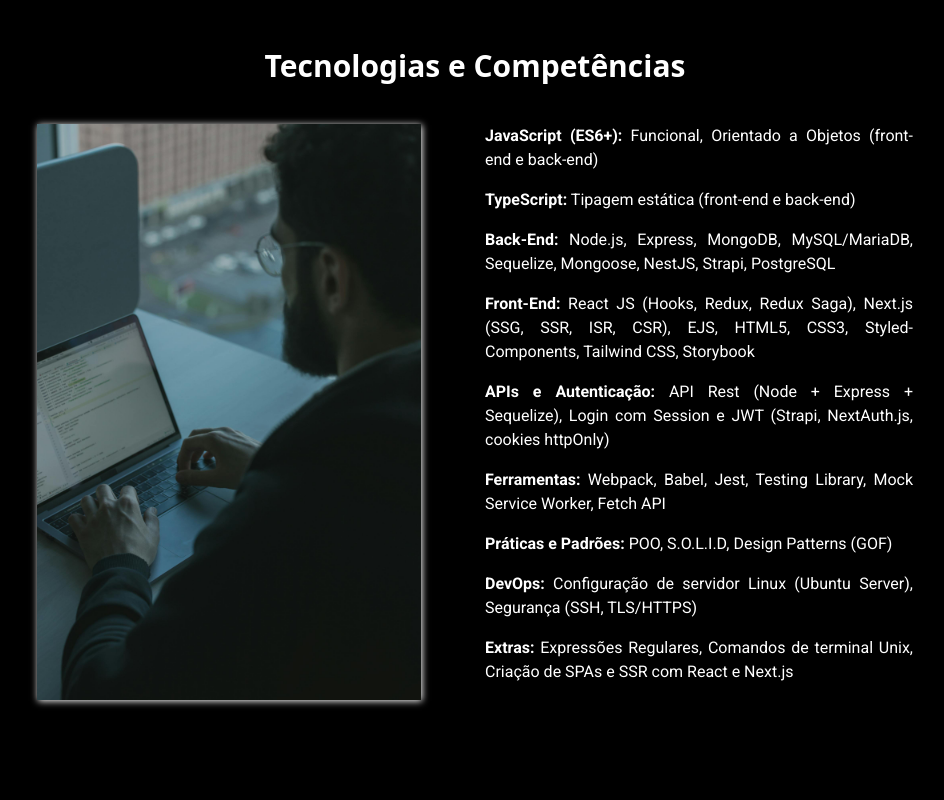
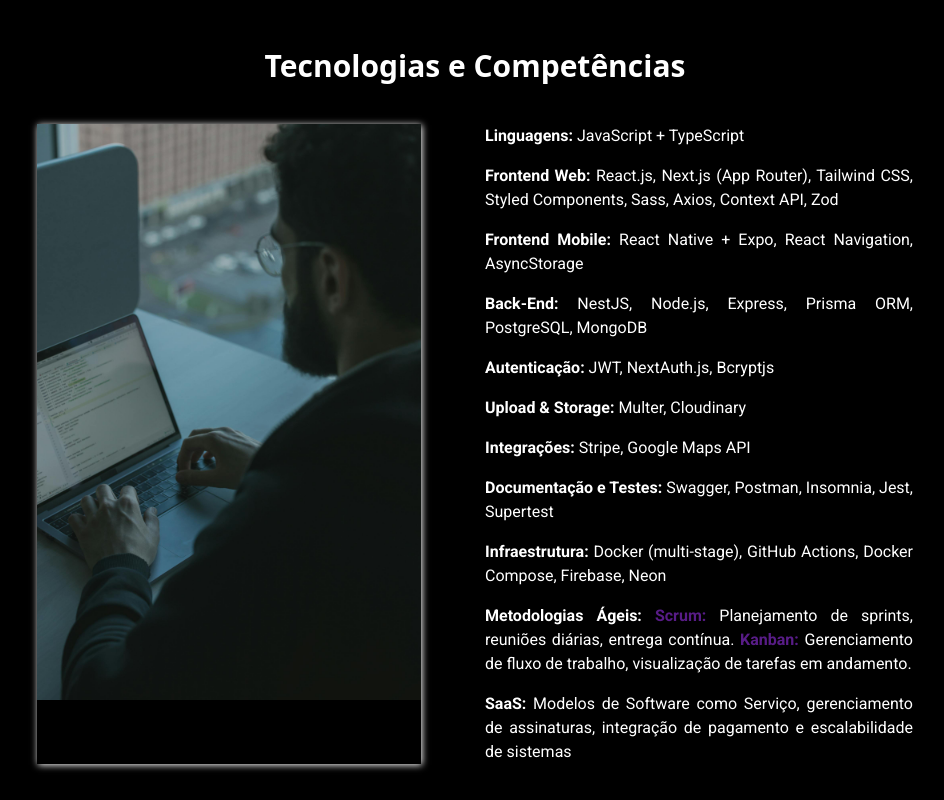
Before and after one commit to renancodes2/my-portifolio, a website: page index.html in a window 1280 px wide. Shown: the part 700-1500 px from the top of the page, without its empty margins (165-1109 px from the left). Drawn offline with Linux system fonts and the light colour scheme.

Commit message:
Updating technologies and contact methods

```diff
--- a/index.html
+++ b/index.html
@@ -102,37 +102,38 @@
         <div class="font-roboto">
           <ul class="max-w-[600px] mx-auto text-justify space-y-4">
             <li>
-              <span class="font-semibold">JavaScript (ES6+):</span> Funcional, Orientado a Objetos (front-end e back-end)
+              <span class="font-semibold">Linguagens:</span> JavaScript + TypeScript
             </li>
             <li>
-              <span class="font-semibold">TypeScript:</span> Tipagem estática (front-end e back-end)
+              <span class="font-semibold">Frontend Web:</span> React.js, Next.js (App Router), Tailwind CSS, Styled Components, Sass, Axios, Context API, Zod
             </li>
             <li>
-              <span class="font-semibold">Back-End:</span> Node.js, Express, MongoDB, MySQL/MariaDB, Sequelize, Mongoose,
-              NestJS, Strapi, PostgreSQL
+              <span class="font-semibold">Frontend Mobile:</span> React Native + Expo, React Navigation, AsyncStorage
             </li>
             <li>
-              <span class="font-semibold">Front-End:</span> React JS (Hooks, Redux, Redux Saga), Next.js (SSG, SSR, ISR, CSR),
-              EJS, HTML5, CSS3, Styled-Components, Tailwind CSS, Storybook
+              <span class="font-semibold">Back-End:</span> NestJS, Node.js, Express, Prisma ORM, PostgreSQL, MongoDB
             </li>
             <li>
-              <span class="font-semibold">APIs e Autenticação:</span> API Rest (Node + Express + Sequelize), Login com
-              Session e JWT (Strapi, NextAuth.js, cookies httpOnly)
+              <span class="font-semibold">Autenticação:</span> JWT, NextAuth.js, Bcryptjs
             </li>
             <li>
-              <span class="font-semibold">Ferramentas:</span> Webpack, Babel, Jest, Testing Library, Mock Service Worker,
-              Fetch API
+              <span class="font-semibold">Upload & Storage:</span> Multer, Cloudinary
             </li>
             <li>
-              <span class="font-semibold">Práticas e Padrões:</span> POO, S.O.L.I.D, Design Patterns (GOF)
+              <span class="font-semibold">Integrações:</span> Stripe, Google Maps API
             </li>
             <li>
-              <span class="font-semibold">DevOps:</span> Configuração de servidor Linux (Ubuntu Server), Segurança (SSH,
-              TLS/HTTPS)
+              <span class="font-semibold">Documentação e Testes:</span> Swagger, Postman, Insomnia, Jest, Supertest
             </li>
             <li>
-              <span class="font-semibold">Extras:</span> Expressões Regulares, Comandos de terminal Unix, Criação de SPAs e
-              SSR com React e Next.js
+              <span class="font-semibold">Infraestrutura:</span> Docker (multi-stage), GitHub Actions, Docker Compose, Firebase, Neon
+            </li>
+            <li>
+              <span class="font-semibold">Metodologias Ágeis:</span> <span class="font-bold text-purple-900">Scrum:</span> Planejamento de sprints, reuniões diárias, entrega contínua.
+              <span class="text-purple-900 font-bold">Kanban:</span> Gerenciamento de fluxo de trabalho, visualização de tarefas em andamento.
+            </li>
+            <li>
+              <span class="font-semibold">SaaS:</span> Modelos de Software como Serviço, gerenciamento de assinaturas, integração de pagamento e escalabilidade de sistemas
             </li>
           </ul>
         </div>
@@ -311,9 +312,9 @@
           </thead>
           <tbody>
             <tr>
-              <td class="border-b px-4 py-2">Email:</td>
+            <td class="border-b px-4 py-2">Email:</td>
               <td class="border-b px-4 py-2">
-                renanlps616@gmail.com
+                renan.tech@outlook.com
               </td>
             </tr>
             <tr>
```
Also changed, not shown: assets/styles/output.css.
